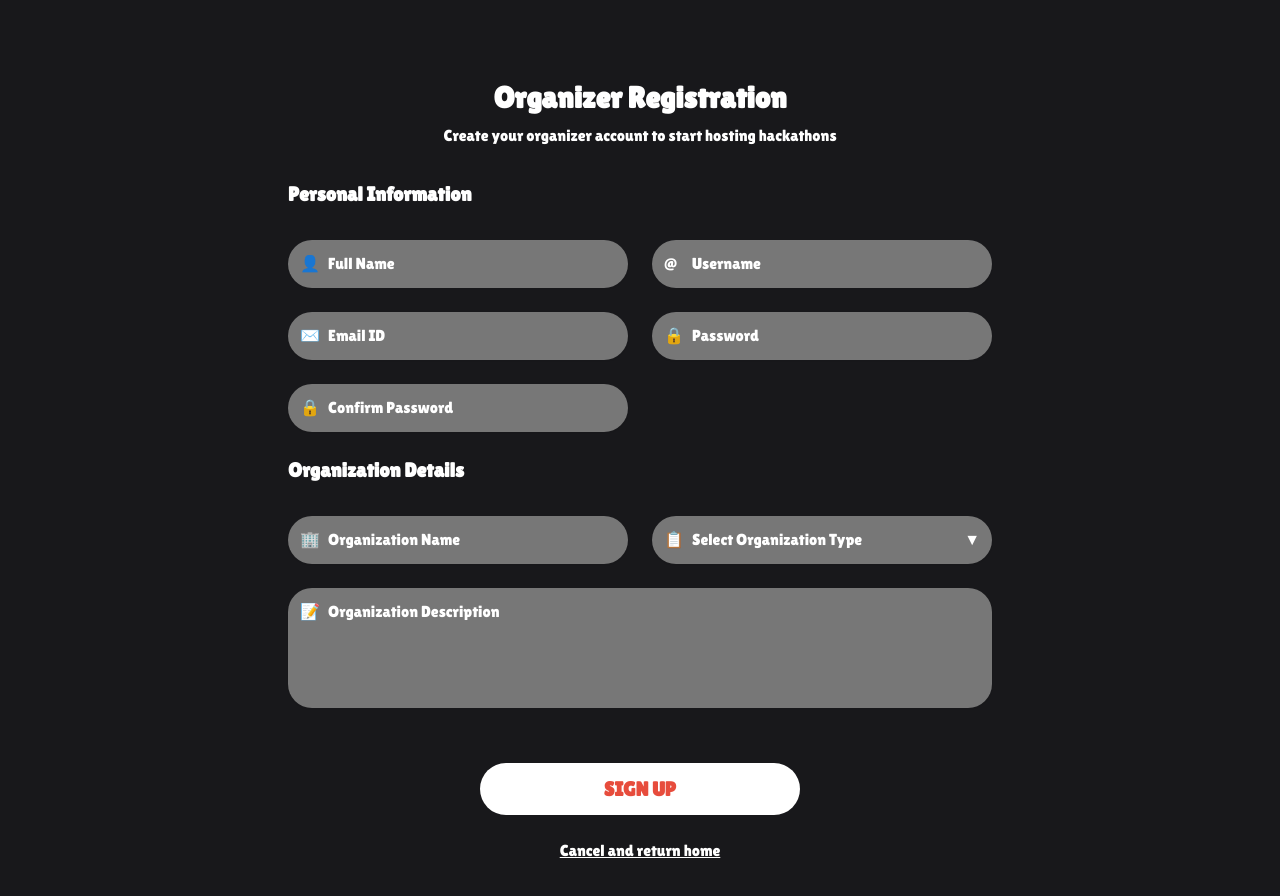
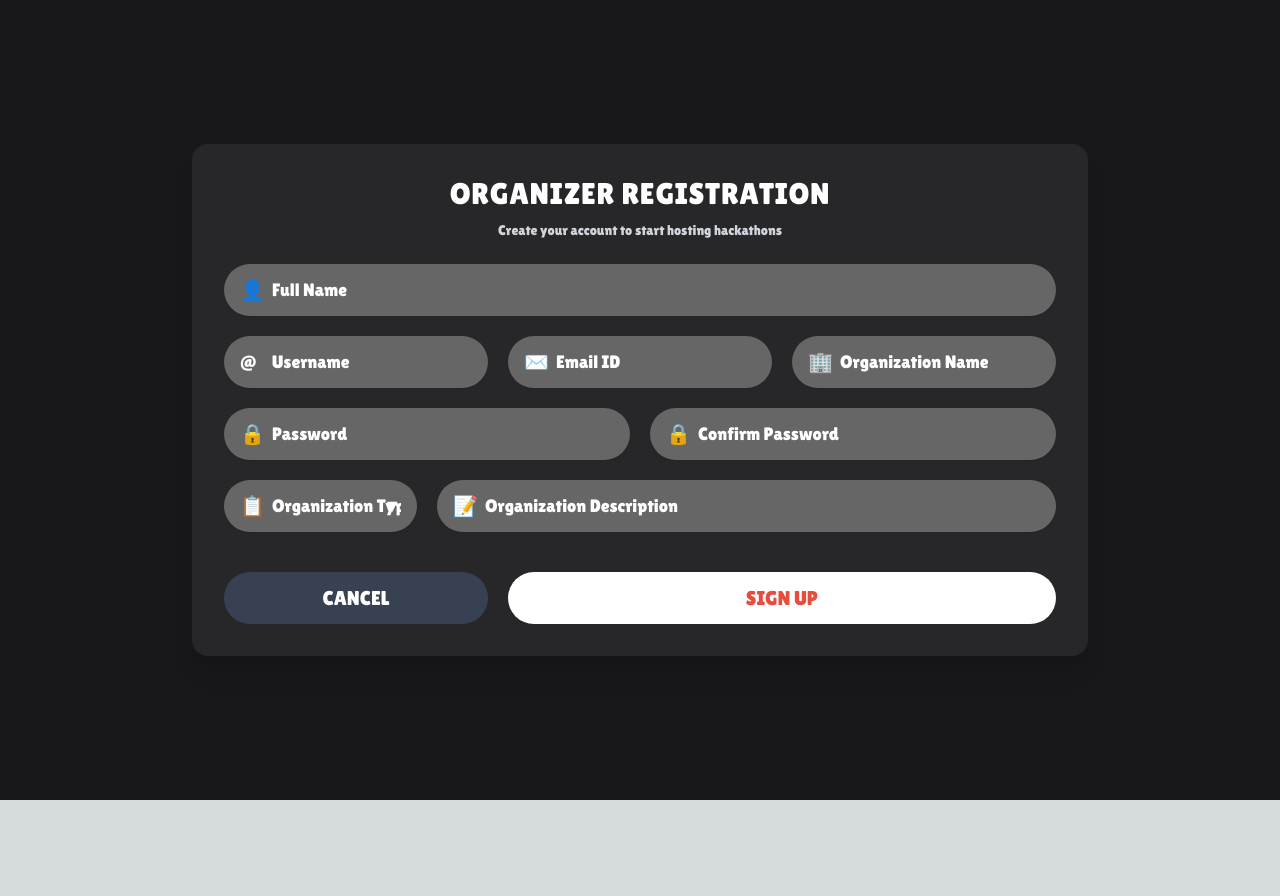
Before and after one commit to codewithswatiee/HackathonPlatform, a Next.js app in the folder frontend/: page /organizer/register in a window 1280 px wide. Shown: the top 896 px of the page. After the commit the page ends 800 px from the top, so only its background shows below. Built offline with nearby package versions, Linux system fonts and the light colour scheme.

Commit message:
font and styling

```diff
--- a/frontend/app/organizer/register/page.js
+++ b/frontend/app/organizer/register/page.js
@@ -55,22 +55,21 @@ export default function OrganizerRegistration() {
   return (
     <>
       <Head>
+        <link rel="preconnect" href="https://fonts.googleapis.com" />
+        <link rel="preconnect" href="https://fonts.gstatic.com" crossOrigin="anonymous" />
         <link href="https://fonts.googleapis.com/css2?family=Lilita+One&display=swap" rel="stylesheet" />
       </Head>
 
-      <div className="min-h-screen bg-zinc-900 py-12 px-4 sm:px-6 lg:px-8" style={{ fontFamily: 'Lilita One, cursive' }}>
-        <div className="max-w-3xl mx-auto p-8">
-          <div className="text-center mb-8">
-            <h2 className="text-3xl font-bold text-white">Organizer Registration</h2>
-            <p className="mt-2 text-white">Create your organizer account to start hosting hackathons</p>
+      <div className="flex items-center justify-center min-h-screen bg-zinc-900 py-8 px-6" style={{ fontFamily: '"Lilita One", cursive' }}>
+        <div className="w-full max-w-4xl bg-zinc-800 rounded-2xl shadow-xl p-8">
+          <div className="text-center mb-6">
+            <h2 className="text-3xl font-normal text-white tracking-wide">ORGANIZER REGISTRATION</h2>
+            <p className="mt-2 text-gray-300 text-sm">Create your account to start hosting hackathons</p>
           </div>
 
-          <form onSubmit={handleSubmit} className="space-y-6">
-            <div className="space-y-6">
-              <h3 className="text-xl font-semibold text-white pb-2">Personal Information</h3>
-
-              <div className="grid grid-cols-1 md:grid-cols-2 gap-6">
-                <div>
+          <form onSubmit={handleSubmit} className="space-y-5">
+            {/* First row with name field */}
+            <div className="grid grid-cols-1 gap-5">
               <div className="relative">
                 <input
                   type="text"
@@ -79,15 +78,16 @@ export default function OrganizerRegistration() {
                   onChange={handleChange}
                   required
                   placeholder="Full Name"
-                      className="pl-10 pr-4 py-3 w-full rounded-full bg-[#777777] border-none text-white placeholder-white shadow-sm focus:outline-none"
+                  className="pl-12 pr-4 py-3 w-full rounded-full bg-[#666666] border-none text-white placeholder-white shadow-sm focus:outline-none text-lg"
                 />
-                    <div className="absolute inset-y-0 left-0 pl-3 flex items-center pointer-events-none">
-                      <span className="text-white">👤</span>
+                <div className="absolute inset-y-0 left-0 pl-4 flex items-center pointer-events-none">
+                  <span className="text-white text-xl">👤</span>
                 </div>
               </div>
             </div>
 
-                <div>
+            {/* Second row with username, email, org name in one line */}
+            <div className="grid grid-cols-1 md:grid-cols-3 gap-5">
               <div className="relative">
                 <input
                   type="text"
@@ -96,15 +96,13 @@ export default function OrganizerRegistration() {
                   onChange={handleChange}
                   required
                   placeholder="Username"
-                      className="pl-10 pr-4 py-3 w-full rounded-full bg-[#777777] border-none text-white placeholder-white shadow-sm focus:outline-none"
+                  className="pl-12 pr-4 py-3 w-full rounded-full bg-[#666666] border-none text-white placeholder-white shadow-sm focus:outline-none text-lg"
                 />
-                    <div className="absolute inset-y-0 left-0 pl-3 flex items-center pointer-events-none">
-                      <span className="text-white">@</span>
-                    </div>
+                <div className="absolute inset-y-0 left-0 pl-4 flex items-center pointer-events-none">
+                  <span className="text-white text-xl">@</span>
                 </div>
               </div>
 
-                <div>
               <div className="relative">
                 <input
                   type="email"
@@ -113,15 +111,31 @@ export default function OrganizerRegistration() {
                   onChange={handleChange}
                   required
                   placeholder="Email ID"
-                      className="pl-10 pr-4 py-3 w-full rounded-full bg-[#777777] border-none text-white placeholder-white shadow-sm focus:outline-none"
+                  className="pl-12 pr-4 py-3 w-full rounded-full bg-[#666666] border-none text-white placeholder-white shadow-sm focus:outline-none text-lg"
                 />
-                    <div className="absolute inset-y-0 left-0 pl-3 flex items-center pointer-events-none">
-                      <span className="text-white">✉️</span>
+                <div className="absolute inset-y-0 left-0 pl-4 flex items-center pointer-events-none">
+                  <span className="text-white text-xl">✉️</span>
+                </div>
+              </div>
+
+              <div className="relative">
+                <input
+                  type="text"
+                  name="organizationName"
+                  value={formData.organizationName}
+                  onChange={handleChange}
+                  required
+                  placeholder="Organization Name"
+                  className="pl-12 pr-4 py-3 w-full rounded-full bg-[#666666] border-none text-white placeholder-white shadow-sm focus:outline-none text-lg"
+                />
+                <div className="absolute inset-y-0 left-0 pl-4 flex items-center pointer-events-none">
+                  <span className="text-white text-xl">🏢</span>
                 </div>
               </div>
             </div>
 
-                <div>
+            {/* Third row with password and confirm password */}
+            <div className="grid grid-cols-1 md:grid-cols-2 gap-5">
               <div className="relative">
                 <input
                   type="password"
@@ -130,15 +144,13 @@ export default function OrganizerRegistration() {
                   onChange={handleChange}
                   required
                   placeholder="Password"
-                      className="pl-10 pr-4 py-3 w-full rounded-full bg-[#777777] border-none text-white placeholder-white shadow-sm focus:outline-none"
+                  className="pl-12 pr-4 py-3 w-full rounded-full bg-[#666666] border-none text-white placeholder-white shadow-sm focus:outline-none text-lg"
                 />
-                    <div className="absolute inset-y-0 left-0 pl-3 flex items-center pointer-events-none">
-                      <span className="text-white">🔒</span>
-                    </div>
+                <div className="absolute inset-y-0 left-0 pl-4 flex items-center pointer-events-none">
+                  <span className="text-white text-xl">🔒</span>
                 </div>
               </div>
 
-                <div>
               <div className="relative">
                 <input
                   type="password"
@@ -147,98 +159,74 @@ export default function OrganizerRegistration() {
                   onChange={handleChange}
                   required
                   placeholder="Confirm Password"
-                      className="pl-10 pr-4 py-3 w-full rounded-full bg-[#777777] border-none text-white placeholder-white shadow-sm focus:outline-none"
+                  className="pl-12 pr-4 py-3 w-full rounded-full bg-[#666666] border-none text-white placeholder-white shadow-sm focus:outline-none text-lg"
                 />
-                    <div className="absolute inset-y-0 left-0 pl-3 flex items-center pointer-events-none">
-                      <span className="text-white">🔒</span>
-                    </div>
-                  </div>
+                <div className="absolute inset-y-0 left-0 pl-4 flex items-center pointer-events-none">
+                  <span className="text-white text-xl">🔒</span>
                 </div>
               </div>
             </div>
 
-            <div className="space-y-6">
-              <h3 className="text-xl font-semibold text-white pb-2">Organization Details</h3>
-
-              <div className="grid grid-cols-1 md:grid-cols-2 gap-6">
-                <div>
-                  <div className="relative">
-                    <input
-                      type="text"
-                      name="organizationName"
-                      value={formData.organizationName}
-                      onChange={handleChange}
-                      required
-                      placeholder="Organization Name"
-                      className="pl-10 pr-4 py-3 w-full rounded-full bg-[#777777] border-none text-white placeholder-white shadow-sm focus:outline-none"
-                    />
-                    <div className="absolute inset-y-0 left-0 pl-3 flex items-center pointer-events-none">
-                      <span className="text-white">🏢</span>
-                    </div>
-                  </div>
-                </div>
-
-                <div>
+            {/* Fourth row with org type and description */}
+            <div className="grid grid-cols-1 md:grid-cols-4 gap-5">
               <div className="relative">
                 <select
                   name="organizationType"
                   value={formData.organizationType}
                   onChange={handleChange}
                   required
-                      className="pl-10 pr-4 py-3 w-full rounded-full bg-[#777777] border-none text-white shadow-sm focus:outline-none appearance-none"
+                  className="pl-12 pr-4 py-3 w-full rounded-full bg-[#666666] border-none text-white shadow-sm focus:outline-none appearance-none text-lg"
                 >
-                      <option value="" disabled>Select Organization Type</option>
+                  <option value="" disabled>Organization Type</option>
                   <option value="company">Company</option>
                   <option value="college">College</option>
                   <option value="committee">Committee</option>
                   <option value="other">Other</option>
                 </select>
-                    <div className="absolute inset-y-0 left-0 pl-3 flex items-center pointer-events-none">
-                      <span className="text-white">📋</span>
+                <div className="absolute inset-y-0 left-0 pl-4 flex items-center pointer-events-none">
+                  <span className="text-white text-xl">📋</span>
                 </div>
-                    <div className="absolute inset-y-0 right-0 pr-3 flex items-center pointer-events-none">
-                      <span className="text-white">▼</span>
-                    </div>
+                <div className="absolute inset-y-0 right-0 pr-4 flex items-center pointer-events-none">
+                  <span className="text-white text-lg">▼</span>
                 </div>
               </div>
 
-                <div className="md:col-span-2">
+              <div className="md:col-span-3">
                 <div className="relative">
-                    <textarea
+                  <input
                     name="description"
                     value={formData.description}
                     onChange={handleChange}
                     required
                     placeholder="Organization Description"
-                      rows="4"
-                      className="pl-10 pr-4 py-3 w-full rounded-3xl bg-[#777777] border-none text-white placeholder-white shadow-sm focus:outline-none resize-none"
+                    className="pl-12 pr-4 py-3 w-full rounded-full bg-[#666666] border-none text-white placeholder-white shadow-sm focus:outline-none text-lg"
                   />
-                    <div className="absolute top-3 left-0 pl-3 flex items-start pointer-events-none">
-                      <span className="text-white">📝</span>
-                    </div>
+                  <div className="absolute inset-y-0 left-0 pl-4 flex items-center pointer-events-none">
+                    <span className="text-white text-xl">📝</span>
                   </div>
                 </div>
               </div>
             </div>
 
-            <div className="flex justify-center pt-6">
+            <div className="grid grid-cols-1 md:grid-cols-3 gap-5 pt-5 mt-3">
+              <div>
+                <button
+                  type="button"
+                  onClick={() => router.push('/')}
+                  className="w-full py-3 rounded-full bg-gray-700 text-white text-xl hover:bg-gray-600 focus:outline-none transition-all"
+                >
+                  CANCEL
+                </button>
+              </div>
+              <div className="md:col-span-2">
                 <button
                   type="submit"
                   onClick={handleSubmit}
-                className="px-6 py-3 w-full max-w-xs rounded-full bg-white text-[#e74c3c] text-xl font-bold hover:bg-gray-100 focus:outline-none transition-all"
+                  className="w-full py-3 rounded-full bg-white text-[#e74c3c] text-xl font-normal hover:bg-gray-100 focus:outline-none transition-all"
                 >
                   SIGN UP
                 </button>
               </div>
-
-            <div className="text-center">
-              <button
-                type="button"
-                onClick={() => router.push('/')}
-                className="text-white underline"
-              >
-                Cancel and return home
-              </button>
             </div>
           </form>
         </div>
```
Lines whose indentation alone changed are shown as unchanged.
